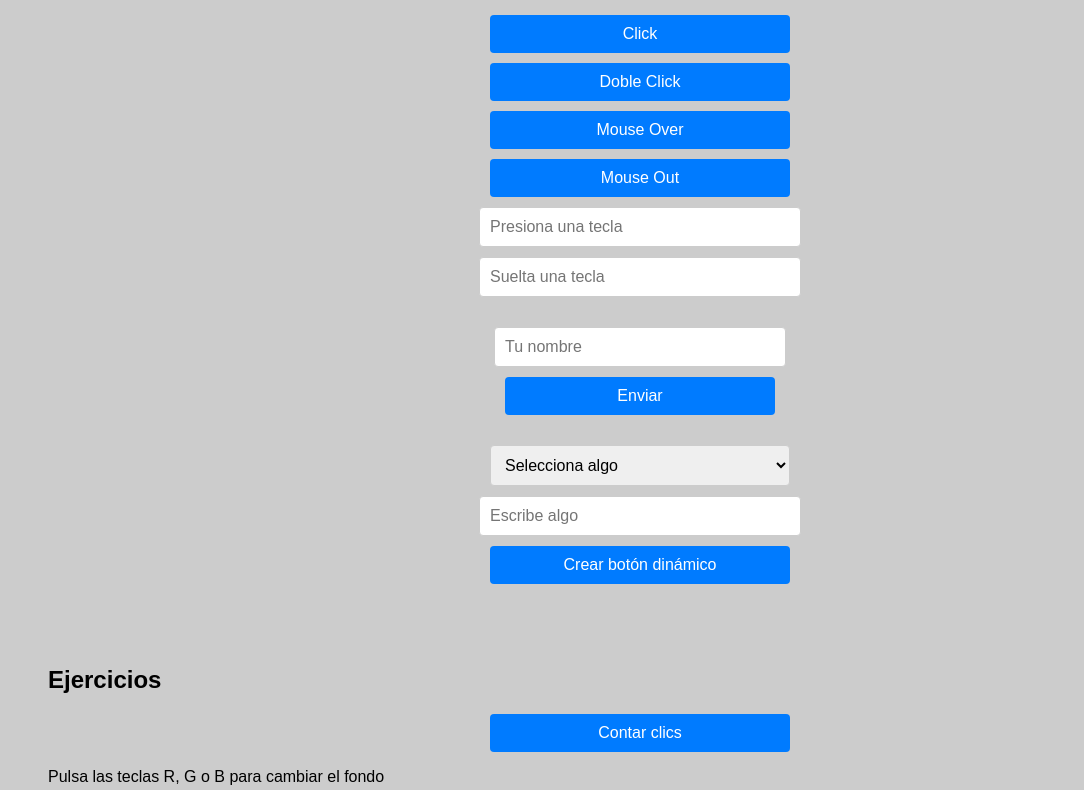
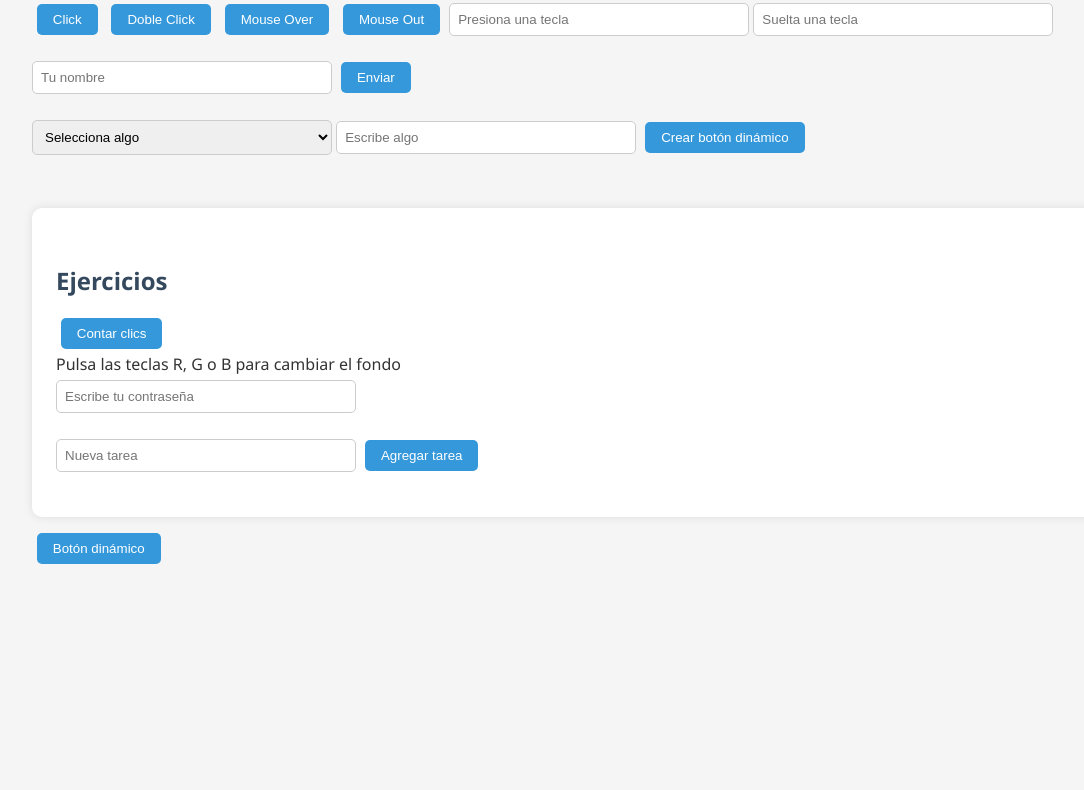
Before and after one commit to lucas22dossantos/DOM-JS-Udemy, a plain HTML site: page 04-eventos-basicos/index.html in a window 1280 px wide. Shown: the part 101-891 px from the top of the page, without its empty margins (0-1084 px from the left). After the commit the page ends 800 px from the top, so only its background shows below. Drawn offline with Linux system fonts and the light colour scheme.

Commit message:
Update style.css

```diff
--- a/04-eventos-basicos/style.css
+++ b/04-eventos-basicos/style.css
@@ -1,55 +1,104 @@
-body {
-  font-family: sans-serif;
-  padding: 20px;
-  background-color: #f0f0f0;
-  background: #ccc;
+/* Reset básico */
+* {
+  margin: 0;
+  padding: 0;
+  box-sizing: border-box;
 }
 
-/* Título */
-h1 {
-  text-align: center;
-  margin-bottom: 30px;
+body {
+  font-family: "Segoe UI", sans-serif;
+  background-color: #f5f5f5;
+  color: #333;
+  padding: 2rem;
 }
 
-/* Botones, inputs, selects y formulario alineados y espaciados */
-button,
-input,
-select,
-form {
-  display: block;
-  margin: 10px auto;
-  padding: 10px;
-  width: 90%;
-  max-width: 300px;
-  font-size: 16px;
+/* Títulos */
+h1 {
+  margin-bottom: 1.5rem;
+  text-align: center;
+  color: #2c3e50;
 }
 
-/* Colores suaves */
+h2 {
+  margin-top: 2rem;
+  margin-bottom: 1rem;
+  color: #34495e;
+}
+
+/* Estilo general de botones */
 button {
-  background-color: #007bff;
+  padding: 0.5rem 1rem;
+  margin: 0.3rem;
+  background-color: #3498db;
   color: white;
   border: none;
-  border-radius: 4px;
+  border-radius: 5px;
+  cursor: pointer;
+  transition: background 0.3s ease;
 }
 
 button:hover {
-  background-color: #0056b3;
+  background-color: #2980b9;
 }
 
-input,
+/* Inputs */
+input[type="text"],
+input[type="password"],
 select {
+  padding: 0.5rem;
+  margin: 0.3rem 0;
   border: 1px solid #ccc;
-  border-radius: 4px;
+  border-radius: 5px;
+  width: 100%;
+  max-width: 300px;
 }
 
-/* Estilo para el botón dinámico si se agrega */
-#dinamico {
-  background-color: #17a2b8;
-  color: white;
+/* Formularios */
+form {
+  margin: 1rem 0;
 }
 
+/* Lista de tareas */
+#listaTareas {
+  list-style: none;
+  padding: 0;
+  margin-top: 1rem;
+}
+
+#listaTareas li {
+  background-color: #ecf0f1;
+  padding: 0.6rem;
+  margin-bottom: 0.5rem;
+  border-radius: 5px;
+  display: flex;
+  justify-content: space-between;
+  align-items: center;
+}
+
+#listaTareas button {
+  background-color: #e74c3c;
+}
+
+#listaTareas button:hover {
+  background-color: #c0392b;
+}
+
+/* Sección de ejercicios */
 #ejercicios {
-  margin-top: 40px;
-  padding: 20px;
-  border-top: 2px solid #ccc;
+  margin-top: 3rem;
+  padding: 1.5rem;
+  background-color: #ffffff;
+  border-radius: 10px;
+  box-shadow: 0 0 10px rgba(0, 0, 0, 0.1);
 }
+
+/* Mensaje de nivel de seguridad */
+#nivelSeguridad {
+  font-weight: bold;
+  margin-top: 0.5rem;
+}
+
+/* Botón dinámico (creado con JS) */
+#dinamico {
+  margin-top: 1rem;
+}
```
